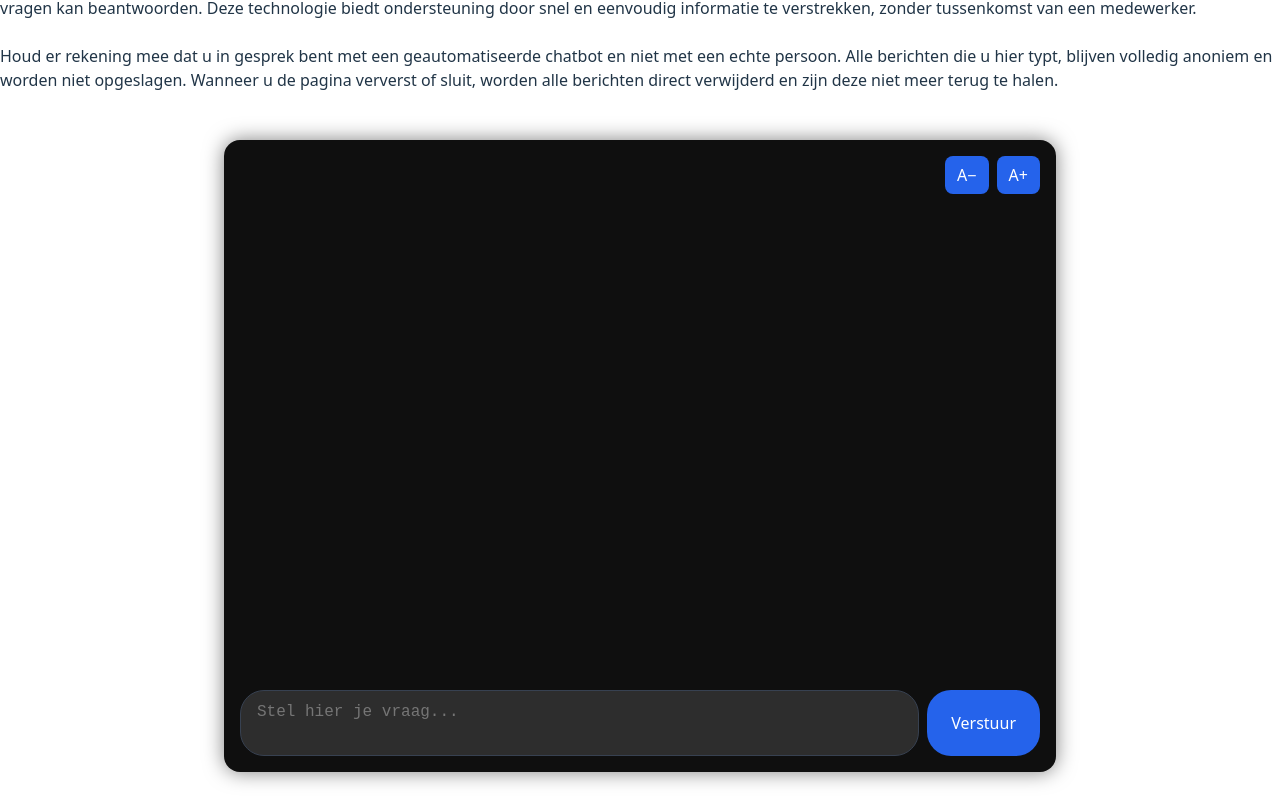
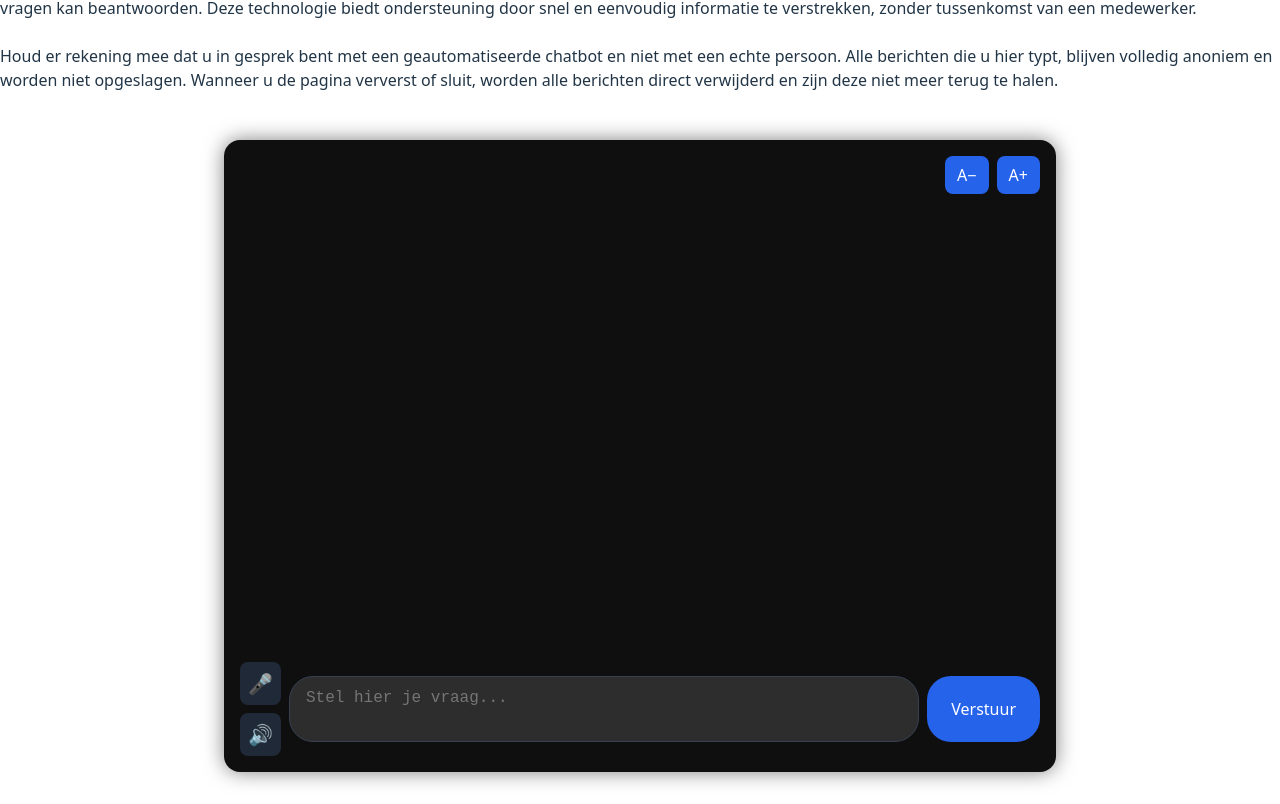
Before and after one commit to bluefire0009/Team3-Project-D-A.I.-Chatbot, a React (Vite) app in the folder FrontEnd/AIChatBot/: page / in a window 1280 px wide. Shown: the part 359-1163 px from the top of the page. Built offline with nearby package versions, Linux system fonts and the light colour scheme.

Commit message:
Add TWO BUTTONS TO THE CHATBALK, 1 FOR TEXT TO SPEACH, ONE FOR SPEACH TO TEXT (NO IMPLEMENTATION YET)

```diff
--- a/FrontEnd/AIChatBot/src/Components/ChatWindow.tsx
+++ b/FrontEnd/AIChatBot/src/Components/ChatWindow.tsx
@@ -11,7 +11,7 @@ interface Message {
 export default function ChatWindow() {
   const [messages, setMessages] = useState<Message[]>([]);
   const [isTyping, setIsTyping] = useState(false);
-  const [fontSize, setFontSize] = useState(16); // standaard fontgrootte in pixels
+  const [fontSize, setFontSize] = useState(16);
   const messagesEndRef = useRef<HTMLDivElement>(null);
 
   const handleSend = (text: string) => {
@@ -45,12 +45,13 @@ export default function ChatWindow() {
   return (
     <div className="chat-window-container">
       <div className="chat-window-box">
-        {/* Knoppen rechtsboven */}
+        {/* Tekstgrootte knoppen rechtsboven */}
         <div className="chat-header">
           <button className="font-size-btn" onClick={decreaseFontSize}>A−</button>
           <button className="font-size-btn" onClick={increaseFontSize}>A+</button>
         </div>
 
+        {/* Chatberichten */}
         <div className="chat-messages">
           {messages.map((msg) => (
             <div
@@ -71,8 +72,15 @@ export default function ChatWindow() {
           <div ref={messagesEndRef} />
         </div>
 
-        <div className="input-container">
-          <ChatInput onSend={handleSend} />
+        {/* Input met spraakknoppen */}
+        <div className="input-container-with-buttons">
+          <div className="voice-buttons">
+            <button className="voice-btn">🎤</button>
+            <button className="voice-btn">🔊</button>
+          </div>
+          <div className="input-field">
+            <ChatInput onSend={handleSend} />
+          </div>
         </div>
       </div>
     </div>
--- a/FrontEnd/AIChatBot/src/Styling/ChatWindow.css
+++ b/FrontEnd/AIChatBot/src/Styling/ChatWindow.css
@@ -98,3 +98,35 @@
 .input-container {
   padding-top: 1rem;
 }
+
+.input-container-with-buttons {
+  display: flex;
+  align-items: center;
+  gap: 0.5rem;
+  padding-top: 1rem;
+}
+
+.voice-buttons {
+  display: flex;
+  flex-direction: column;
+  gap: 0.5rem;
+}
+
+.voice-btn {
+  background-color: #1f2937;
+  border: none;
+  color: white;
+  font-size: 1.25rem;
+  padding: 0.5rem;
+  border-radius: 0.5rem;
+  cursor: pointer;
+  transition: background-color 0.2s;
+}
+
+.voice-btn:hover {
+  background-color: #2563eb;
+}
+
+.input-field {
+  flex: 1;
+}
```
